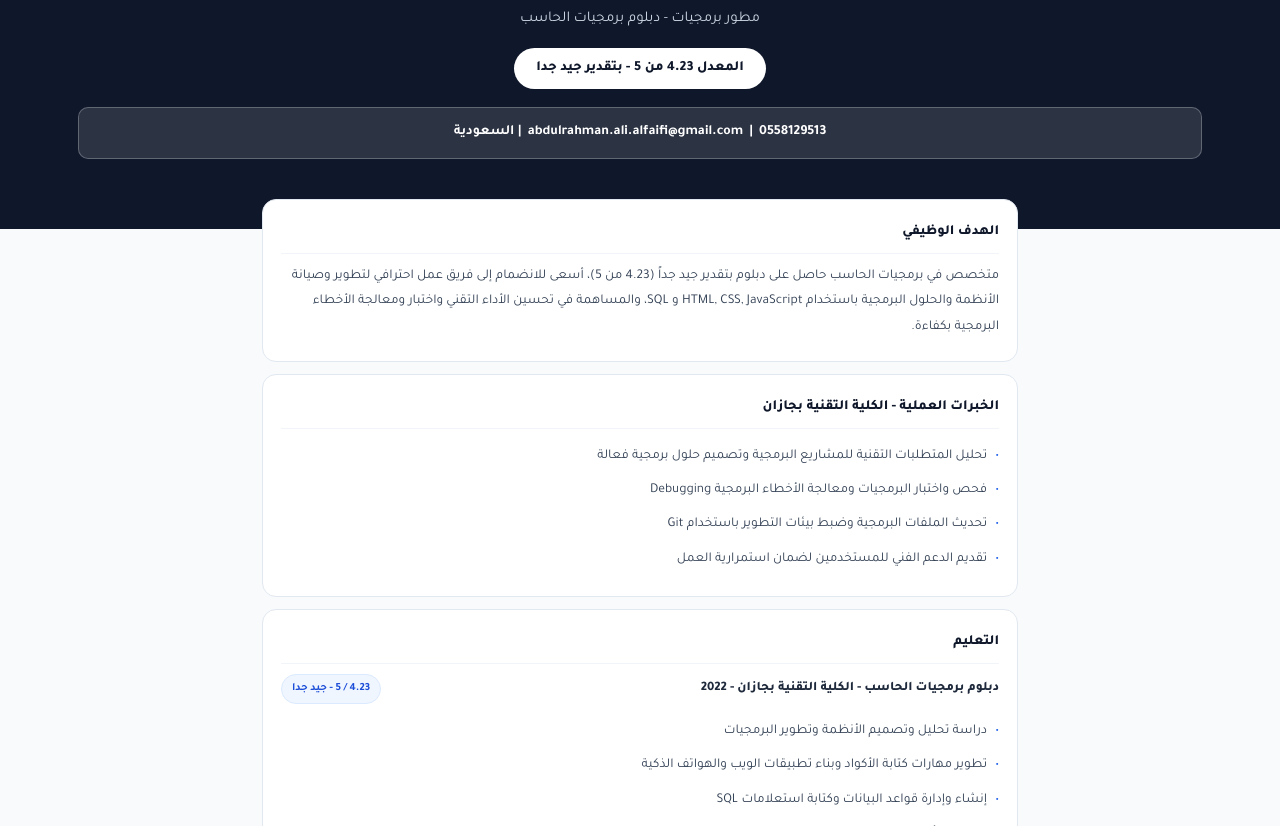
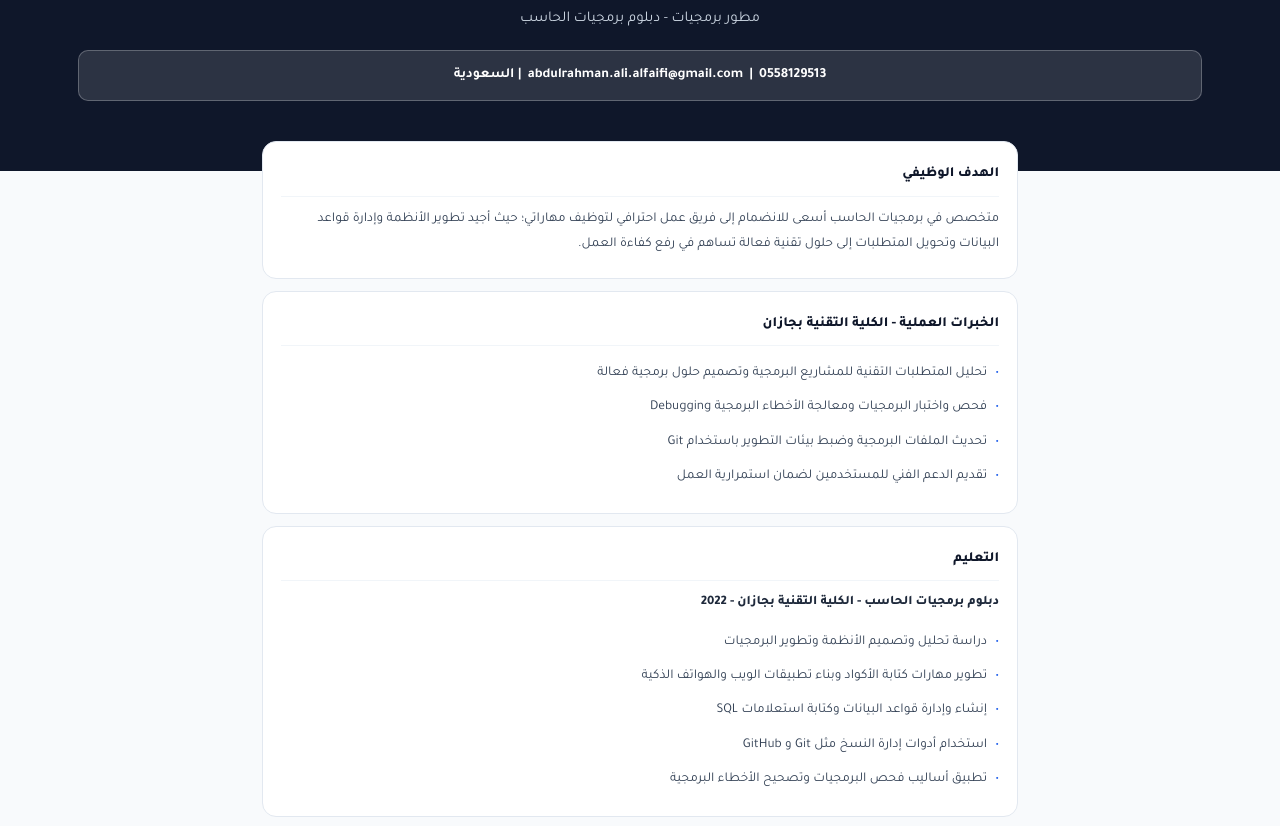
Before and after one commit to abdulrahman-alfaifi681/abdulrahman-alfaifi681.github.io, a plain HTML site: page index.html in a window 1280 px wide. Shown: the part 124-950 px from the top of the page. Drawn offline with Linux system fonts and the light colour scheme.

Commit message:
Update index.html

```diff
--- a/index.html
+++ b/index.html
@@ -13,7 +13,6 @@ a{color:#ffffff !important;text-decoration:none !important;-webkit-text-fill-col
 .top{background:#0f172a;text-align:center;padding:60px 16px 70px}
 .top h1{font-size:34px;font-weight:800;color:#fff}
 .top .sub{margin-top:8px;color:#cbd5e1;font-size:15px}
-.top .badge{margin-top:16px;display:inline-block;background:#ffffff;color:#0f172a;padding:8px 22px;border-radius:100px;font-size:14px;font-weight:800}
 .info-box{margin:18px auto 0;background:rgba(255,255,255,0.12);border:1px solid rgba(255,255,255,0.25);padding:12px 14px;border-radius:10px;max-width:90%;display:flex;flex-wrap:wrap;justify-content:center;gap:6px;color:#ffffff !important}
 .info-box span, .info-box a{color:#ffffff !important;-webkit-text-fill-color:#ffffff !important;font-size:14px;font-weight:700;white-space:nowrap}
 .wrap{max-width:780px;margin:-30px auto 0;padding:0 12px 40px}
@@ -23,9 +22,7 @@ a{color:#ffffff !important;text-decoration:none !important;-webkit-text-fill-col
 .list{list-style:none}
 .list li{font-size:13.5px;color:#334155;padding:5px 0;display:flex;gap:8px}
 .list li span{color:#2563eb}
-.edu-head{display:flex;justify-content:space-between;align-items:center;flex-wrap:wrap;gap:8px;margin-bottom:10px}
 .edu-title{font-weight:800;font-size:13px}
-.edu-rate{background:#eff6ff;color:#1d4ed8;border:1px solid #dbeafe;padding:4px 10px;border-radius:20px;font-size:11px;font-weight:700}
 .tags{display:flex;flex-wrap:wrap;gap:6px}
 .tags span{background:#f8fafc;border:1px solid #e2e8f0;padding:5px 10px;border-radius:20px;font-size:12px;color:#475569}
 .grid2{display:grid;grid-template-columns:1fr 1fr;gap:12px}
@@ -40,20 +37,19 @@ a{color:#ffffff !important;text-decoration:none !important;-webkit-text-fill-col
 <div class="top">
 <h1>عبدالرحمن علي الفيفي</h1>
 <p class="sub">مطور برمجيات - دبلوم برمجيات الحاسب</p>
-<div class="badge">المعدل 4.23 من 5 - بتقدير جيد جدا</div>
 <div class="info-box">
 <span>0558129513</span><span> | </span><span>abdulrahman.ali.alfaifi@gmail.com</span><span> | السعودية</span>
 </div>
 </div>
 <div class="wrap">
-<div class="box"><h2>الهدف الوظيفي</h2><p>متخصص في برمجيات الحاسب حاصل على دبلوم بتقدير جيد جداً (4.23 من 5)، أسعى للانضمام إلى فريق عمل احترافي لتطوير وصيانة الأنظمة والحلول البرمجية باستخدام HTML, CSS, JavaScript و SQL، والمساهمة في تحسين الأداء التقني واختبار ومعالجة الأخطاء البرمجية بكفاءة.</p></div>
+<div class="box"><h2>الهدف الوظيفي</h2><p>متخصص في برمجيات الحاسب أسعى للانضمام إلى فريق عمل احترافي لتوظيف مهاراتي؛ حيث أجيد تطوير الأنظمة وإدارة قواعد البيانات وتحويل المتطلبات إلى حلول تقنية فعالة تساهم في رفع كفاءة العمل.</p></div>
 <div class="box"><h2>الخبرات العملية - الكلية التقنية بجازان</h2><ul class="list"><li><span>•</span> تحليل المتطلبات التقنية للمشاريع البرمجية وتصميم حلول برمجية فعالة</li><li><span>•</span> فحص واختبار البرمجيات ومعالجة الأخطاء البرمجية Debugging</li><li><span>•</span> تحديث الملفات البرمجية وضبط بيئات التطوير باستخدام Git</li><li><span>•</span> تقديم الدعم الفني للمستخدمين لضمان استمرارية العمل</li></ul></div>
-<div class="box"><h2>التعليم</h2><div class="edu-head"><div class="edu-title">دبلوم برمجيات الحاسب - الكلية التقنية بجازان - 2022</div><div class="edu-rate">4.23 / 5 - جيد جدا</div></div><ul class="list"><li><span>•</span> دراسة تحليل وتصميم الأنظمة وتطوير البرمجيات</li><li><span>•</span> تطوير مهارات كتابة الأكواد وبناء تطبيقات الويب والهواتف الذكية</li><li><span>•</span> إنشاء وإدارة قواعد البيانات وكتابة استعلامات SQL</li><li><span>•</span> استخدام أدوات إدارة النسخ مثل Git و GitHub</li><li><span>•</span> تطبيق أساليب فحص البرمجيات وتصحيح الأخطاء البرمجية</li></ul></div>
+<div class="box"><h2>التعليم</h2><div class="edu-title">دبلوم برمجيات الحاسب - الكلية التقنية بجازان - 2022</div><ul class="list" style="margin-top:10px;"><li><span>•</span> دراسة تحليل وتصميم الأنظمة وتطوير البرمجيات</li><li><span>•</span> تطوير مهارات كتابة الأكواد وبناء تطبيقات الويب والهواتف الذكية</li><li><span>•</span> إنشاء وإدارة قواعد البيانات وكتابة استعلامات SQL</li><li><span>•</span> استخدام أدوات إدارة النسخ مثل Git و GitHub</li><li><span>•</span> تطبيق أساليب فحص البرمجيات وتصحيح الأخطاء البرمجية</li></ul></div>
 <div class="box"><h2>الدورات والشهادات التدريبية</h2><ul class="list"><li><span>•</span> دورة مهارات استخدام الحاسب الآلي في الأعمال المكتبية - مركز كون للتدريب - 60 ساعة</li><li><span>•</span> دورة الثقافة العمالية وفق نظام العمل السعودي - منصة دروب</li><li><span>•</span> دورة مهن المستقبل والتحول الرقمي - مركز هدف للتدريب - 15 ساعة</li><li><span>•</span> دورة معتمدة في Word و PowerPoint و Microsoft Excel</li><li><span>•</span> شهادة تجميع وصيانة الحاسب الآلي - Cisco</li></ul></div>
 <div class="grid2"><div class="box"><h2>المهارات التقنية</h2><div class="tags"><span>HTML</span><span>CSS</span><span>JavaScript</span><span>SQL</span><span>Git</span><span>GitHub</span><span>Debugging</span><span>Microsoft Office</span></div></div><div class="box"><h2>المهارات الشخصية</h2><ul class="list"><li><span>•</span> إدارة الوقت وتنظيم المهام</li><li><span>•</span> التفكير النقدي وحل المشكلات</li><li><span>•</span> التواصل الفعال والعمل الجماعي</li><li><span>•</span> التعاون والإبداع</li><li><span>•</span> المرونة والتكيف والتعلم المستمر</li></ul></div></div>
 <div class="box"><h2>اللغات</h2><ul class="list"><li><span>•</span> العربية</li><li><span>•</span> الإنجليزية</li></ul></div>
 <div class="box" style="text-align:center"><h2 style="text-align:center;border:none">تواصل معي</h2><div class="btns"><a class="b1" href="mailto:abdulrahman.ali.alfaifi@gmail.com">ايميل</a><a class="b2" href="https://github.com/abdulrahman-alfaifi681">GitHub</a><a class="b3" href="https://wa.me/966558129513">واتساب</a></div></div>
-<div class="foot">© 2026 عبدالرحمن علي الفيفي - المعدل 4.23</div>
+<div class="foot">© 2026 عبدالرحمن علي الفيفي</div>
 </div>
 </body>
 </html>
```
